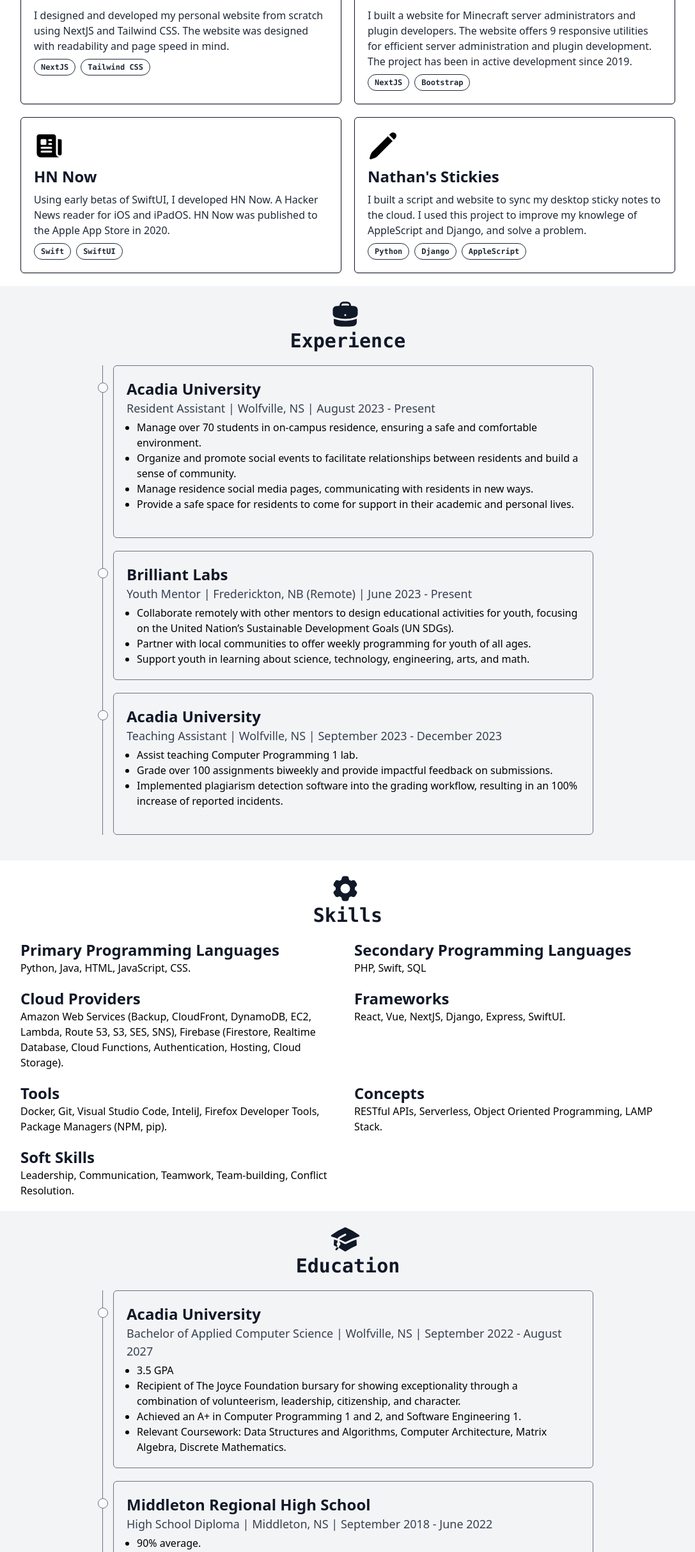
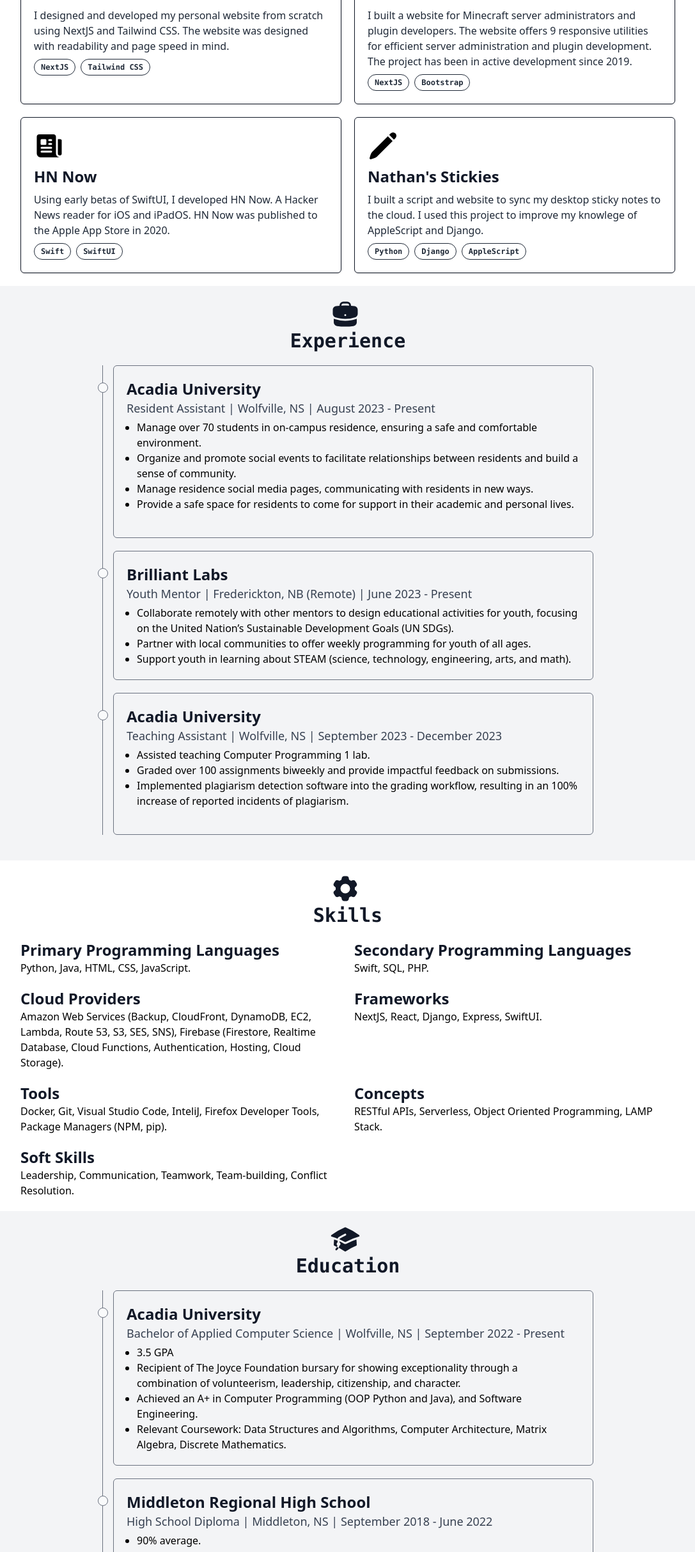
Before and after one commit to nathanfredericks/nathanfredericks.github.io, a Next.js app: page / in a window 1280 px wide. Shown: the part 989-3415 px from the top of the page at 64% size, without its empty margins (96-1183 px from the left). Built offline with nearby package versions, Linux system fonts and the light colour scheme.

Commit message:
Bring in-line with resume

```diff
--- a/sections/EducationSection.tsx
+++ b/sections/EducationSection.tsx
@@ -8,7 +8,7 @@ export default function EducationSection() {
       <Timeline>
         <TimelineItem
           title="Acadia University"
-          subtitle="Bachelor of Applied Computer Science | Wolfville, NS | September 2022 - August 2027"
+          subtitle="Bachelor of Applied Computer Science | Wolfville, NS | September 2022 - Present"
         >
           <ul className="list-disc pl-4">
             <li>3.5 GPA</li>
@@ -18,8 +18,8 @@ export default function EducationSection() {
               citizenship, and character.
             </li>
             <li>
-              Achieved an A+ in Computer Programming 1 and 2, and Software
-              Engineering 1.
+              Achieved an A+ in Computer Programming (OOP Python and Java), and Software
+              Engineering.
             </li>
             <li>
               Relevant Coursework: Data Structures and Algorithms, Computer
--- a/sections/ExperienceSection.tsx
+++ b/sections/ExperienceSection.tsx
@@ -44,8 +44,8 @@ export default function ExperienceSection() {
               youth of all ages.
             </li>
             <li>
-              Support youth in learning about science, technology, engineering,
-              arts, and math.
+              Support youth in learning about STEAM (science, technology, engineering,
+              arts, and math).
             </li>
           </ul>
         </TimelineItem>
@@ -54,14 +54,14 @@ export default function ExperienceSection() {
           subtitle="Teaching Assistant | Wolfville, NS | September 2023 - December 2023"
         >
           <ul className="mb-5 list-disc pl-4">
-            <li>Assist teaching Computer Programming 1 lab.</li>
+            <li>Assisted teaching Computer Programming 1 lab.</li>
             <li>
-              Grade over 100 assignments biweekly and provide impactful feedback
+              Graded over 100 assignments biweekly and provide impactful feedback
               on submissions.
             </li>
             <li>
               Implemented plagiarism detection software into the grading
-              workflow, resulting in an 100% increase of reported incidents.
+              workflow, resulting in an 100% increase of reported incidents of plagiarism.
             </li>
           </ul>
         </TimelineItem>
--- a/sections/ProjectsSection.tsx
+++ b/sections/ProjectsSection.tsx
@@ -35,9 +35,9 @@ export default function ProjectsSection() {
         <ProjectCard
           Icon={PencilIcon}
           name="Nathan's Stickies"
-          description="I built a script and website to sync my desktop sticky notes to the cloud. I used this project to improve my knowlege of AppleScript and Django, and solve a problem."
+          description="I built a script and website to sync my desktop sticky notes to the cloud. I used this project to improve my knowlege of AppleScript and Django."
           tags={['Python', 'Django', 'AppleScript']}
-          link="https://github.com/nathanfredericks/HNNow"
+          link="https://github.com/nathanfredericks/nathansstickies"
         />
       </div>
     </Section>
--- a/sections/SkillsSection.tsx
+++ b/sections/SkillsSection.tsx
@@ -9,13 +9,13 @@ export default function SkillsSection() {
           <h2 className="text-xl md:text-2xl font-bold text-gray-900">
             Primary Programming Languages
           </h2>
-          <p>Python, Java, HTML, JavaScript, CSS.</p>
+          <p>Python, Java, HTML, CSS, JavaScript.</p>
         </div>
         <div>
           <h2 className="text-xl md:text-2xl font-bold text-gray-900">
             Secondary Programming Languages
           </h2>
-          <p>PHP, Swift, SQL</p>
+          <p>Swift, SQL, PHP.</p>
         </div>
         <div>
           <h2 className="text-xl md:text-2xl font-bold text-gray-900">Cloud Providers</h2>
@@ -27,7 +27,7 @@ export default function SkillsSection() {
         </div>
         <div>
           <h2 className="text-xl md:text-2xl font-bold text-gray-900">Frameworks</h2>
-          <p>React, Vue, NextJS, Django, Express, SwiftUI.</p>
+          <p>NextJS, React, Django, Express, SwiftUI.</p>
         </div>
         <div>
           <h2 className="text-xl md:text-2xl font-bold text-gray-900">Tools</h2>
```
